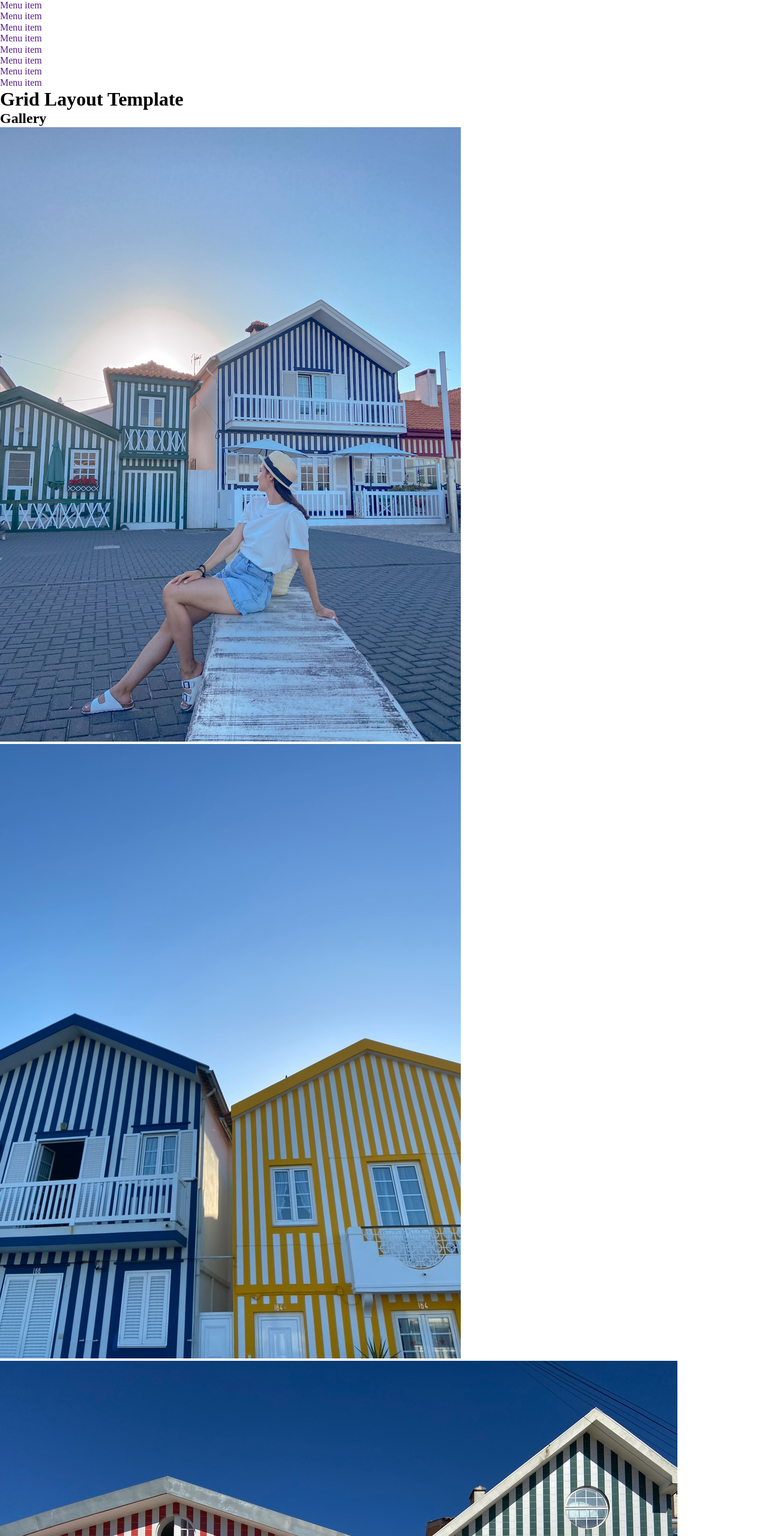
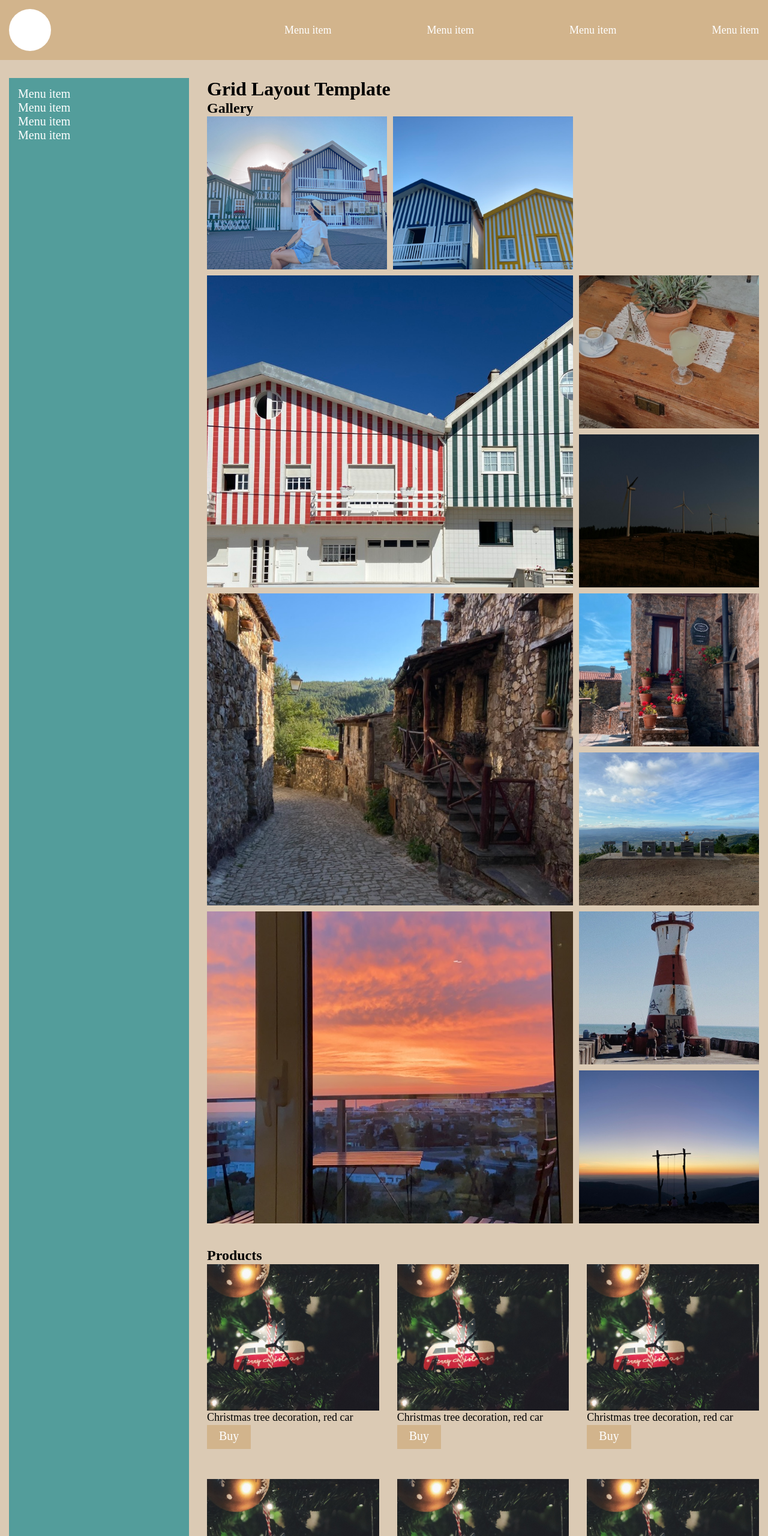
Before and after one commit to nika-sirak/grid-template, a plain HTML site: page index.html in a window 1280 px wide. Shown: the top 2560 px of the page at 60% size. Drawn offline with nearby package versions, Linux system fonts and the light colour scheme.

Commit message:
add grid layout

```diff
--- a/css/style.css
+++ b/css/style.css
@@ -18,3 +18,208 @@ a {
   text-decoration: none;
   cursor: pointer;
 }
+
+img {
+  display: block;
+  max-width: 100%;
+}
+/* ====== Grid =======*/
+
+.wrapper {
+  height: 100vh;
+  min-height: 100%;
+  display: grid;
+  grid-template: minmax(100px, auto) 1fr minmax(70px, auto) / 1fr;
+  grid-template-areas:
+    "header"
+    "main"
+    "footer";
+}
+
+/* ====== Header ====== */
+
+.header {
+  padding: 15px;
+  grid-area: header;
+  display: grid;
+  grid-template: 1fr / 1fr minmax(auto, 300px) minmax(auto, 1100px) 1fr;
+  align-items: center;
+  background-color: tan;
+}
+
+.header__logo {
+  grid-column: 2/3;
+  width: 70px;
+  height: 70px;
+  border-radius: 50%;
+  background-color: #fff;
+}
+
+.header__menu {
+  grid-column: 3/4;
+}
+
+.header__list {
+  display: grid;
+  grid-auto-flow: column;
+  justify-items: end;
+}
+
+.header__list li {
+}
+
+.header__link {
+  font-size: 18px;
+  color: #fff;
+}
+
+.header__burger {
+}
+
+/* ====== Main ====== */
+.main {
+  grid-area: main;
+  padding: 30px 15px;
+  display: grid;
+  grid-template: 1fr / 1fr minmax(auto, 300px) minmax(auto, 1100px) 1fr;
+
+  background-color: rgb(219, 202, 180);
+}
+
+/* ====== Sidebar ====== */
+.sidebar {
+  padding: 15px;
+  grid-column: 2/3;
+  background-color: rgb(83, 157, 155);
+}
+
+.sidebar__menu {
+}
+
+.sidebar__list {
+}
+
+.sidebar__link {
+  font-size: 20px;
+  color: #fff;
+}
+.sidebar__link:not(:last-child) {
+  margin-bottom: 30px;
+}
+
+/* ====== Content ====== */
+.content {
+  grid-column: 3/4;
+  padding-left: 30px;
+}
+
+.content__title {
+}
+
+.content__gallery {
+}
+
+.content__products {
+}
+
+/* ====== Gallery ====== */
+.gallery {
+  margin-bottom: 40px;
+}
+
+.gallery__title {
+}
+
+.gallery__items {
+  display: grid;
+  gap: 10px;
+  grid-template-columns: repeat(auto-fit, minmax(250px, 1fr));
+}
+
+.gallery__item {
+  position: relative;
+  padding-bottom: 85%;
+}
+
+.gallery__item-big {
+  grid-column: span 2;
+  grid-row: span 2;
+}
+
+.gallery__item img {
+  position: absolute;
+  top: 0;
+  left: 0;
+  width: 100%;
+  height: 100%;
+  object-fit: cover;
+}
+
+/* ====== Products ====== */
+.products {
+}
+
+.products__title {
+}
+
+.products__items {
+  display: grid;
+  grid-template-columns: repeat(auto-fit, minmax(250px, 1fr));
+  column-gap: 30px;
+  row-gap: 50px;
+}
+
+.products__item {
+  display: grid;
+  grid-auto-flow: row;
+  grid-template: auto 1fr minmax(40px, auto) / 1fr;
+}
+
+.products__img {
+  position: relative;
+  padding-bottom: 85%;
+}
+
+.products__img img {
+  position: absolute;
+  top: 0;
+  left: 0;
+  width: 100%;
+  height: 100%;
+  object-fit: cover;
+}
+
+.products__name {
+  font-size: 18px;
+  line-height: 1.33;
+  color: #000;
+}
+
+.products__button {
+  justify-self: start;
+  padding: 5px 20px 0 20px;
+  font-size: 20px;
+  line-height: 1.33;
+  color: #fff;
+  background-color: tan;
+}
+
+/* ====== Footer ====== */
+.footer {
+  grid-area: footer;
+  display: grid;
+  grid-template: 1fr / 1fr minmax(auto, 300px) minmax(auto, 1100px) 1fr;
+  align-items: center;
+  padding: 15px;
+  background-color: teal;
+  color: #fff;
+}
+
+.footer__copy {
+  grid-column: 2/3;
+}
+
+.footer__text {
+  text-align: right;
+  grid-column: 3/4;
+}
--- a/index.html
+++ b/index.html
@@ -20,7 +20,7 @@
       <!-- Grid-element -->
       <header class="header">
         <logo class="header__logo"></logo>
-        <nav class="header__nav">
+        <nav class="header__menu">
           <ul class="header__list">
             <li>
               <a href="" class="header__link">Menu item</a>
@@ -65,35 +65,38 @@
           <section class="content__gallery gallery">
             <h2 class="gallery__title">Gallery</h2>
             <div class="gallery__items">
-              <div class="gallery_item">
+              <div class="gallery__item">
                 <img src="./img/img-1.jpeg" alt="portugal" />
               </div>
-              <div class="gallery_item">
+              <div class="gallery__item">
                 <img src="./img/img-2.jpeg" alt="portugal" />
               </div>
-              <div class="gallery_item">
+              <div class="gallery__item gallery__item-big">
                 <img src="./img/img-3.jpeg" alt="portugal" />
               </div>
-              <div class="gallery_item">
+              <div class="gallery__item">
                 <img src="./img/img-4.jpeg" alt="portugal" />
               </div>
-              <div class="gallery_item">
+              <div class="gallery__item">
                 <img src="./img/img-6.jpeg" alt="portugal" />
               </div>
-              <div class="gallery_item">
+              <div class="gallery__item gallery__item-big">
                 <img src="./img/img-7.jpeg" alt="portugal" />
               </div>
-              <div class="gallery_item">
+              <div class="gallery__item">
                 <img src="./img/img-8.jpeg" alt="portugal" />
               </div>
-              <div class="gallery_item">
+              <div class="gallery__item">
                 <img src="./img/img-9.jpeg" alt="portugal" />
               </div>
-              <div class="gallery_item">
+              <div class="gallery__item gallery__item-big">
                 <img src="./img/img-10.jpeg" alt="portugal" />
               </div>
-              <div class="gallery_item">
+              <div class="gallery__item">
                 <img src="./img/img-11.jpeg" alt="portugal" />
+              </div>
+              <div class="gallery__item">
+                <img src="./img/img-5.jpeg" alt="portugal" />
               </div>
             </div>
           </section>
@@ -177,7 +180,7 @@
         </section>
       </main>
       <footer class="footer">
-        <div class="footer__copy">Copy,2022</div>
+        <div class="footer__copy">Copy, 2022</div>
         <div class="footer__text">Lorem ipsum dolor sit amet.</div>
       </footer>
     </div>
```
